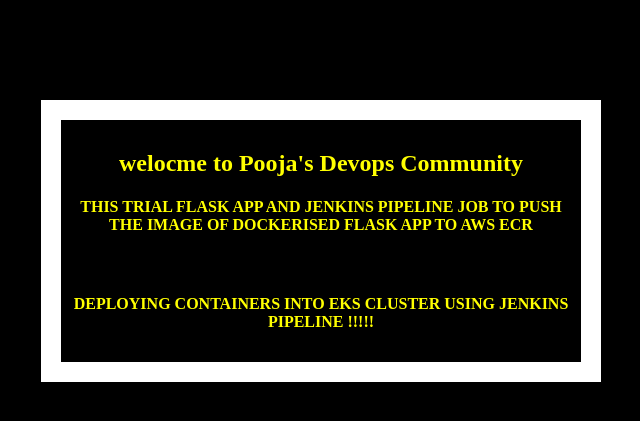
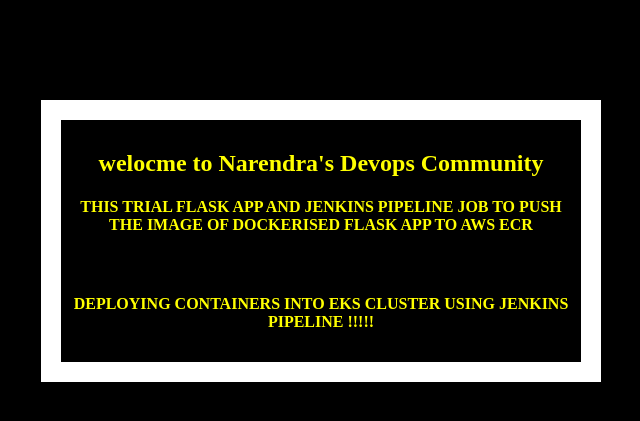
Before and after one commit to Narian318/nn-ECR-Jenkins, a Flask app: page / in a window 1280 px wide. Shown: the top 421 px of the page, without its empty margins (319-959 px from the left). Run offline with Flask 2, Linux system fonts and the light colour scheme.

Commit message:
Update index.html

```diff
--- a/templates/index.html
+++ b/templates/index.html
@@ -19,7 +19,7 @@
   </head>
   <body>
     <div class="container">
-      <h2> welocme to Pooja's Devops Community </h2>
+      <h2> welocme to Narendra's Devops Community </h2>
       <h4>This trial flask app and jenkins pipeline job to push the image of dockerised flask app to AWS ECR</h4>
       <br>
        <h4>Deploying Containers into EkS cluster using Jenkins Pipeline !!!!!</h4>
```
